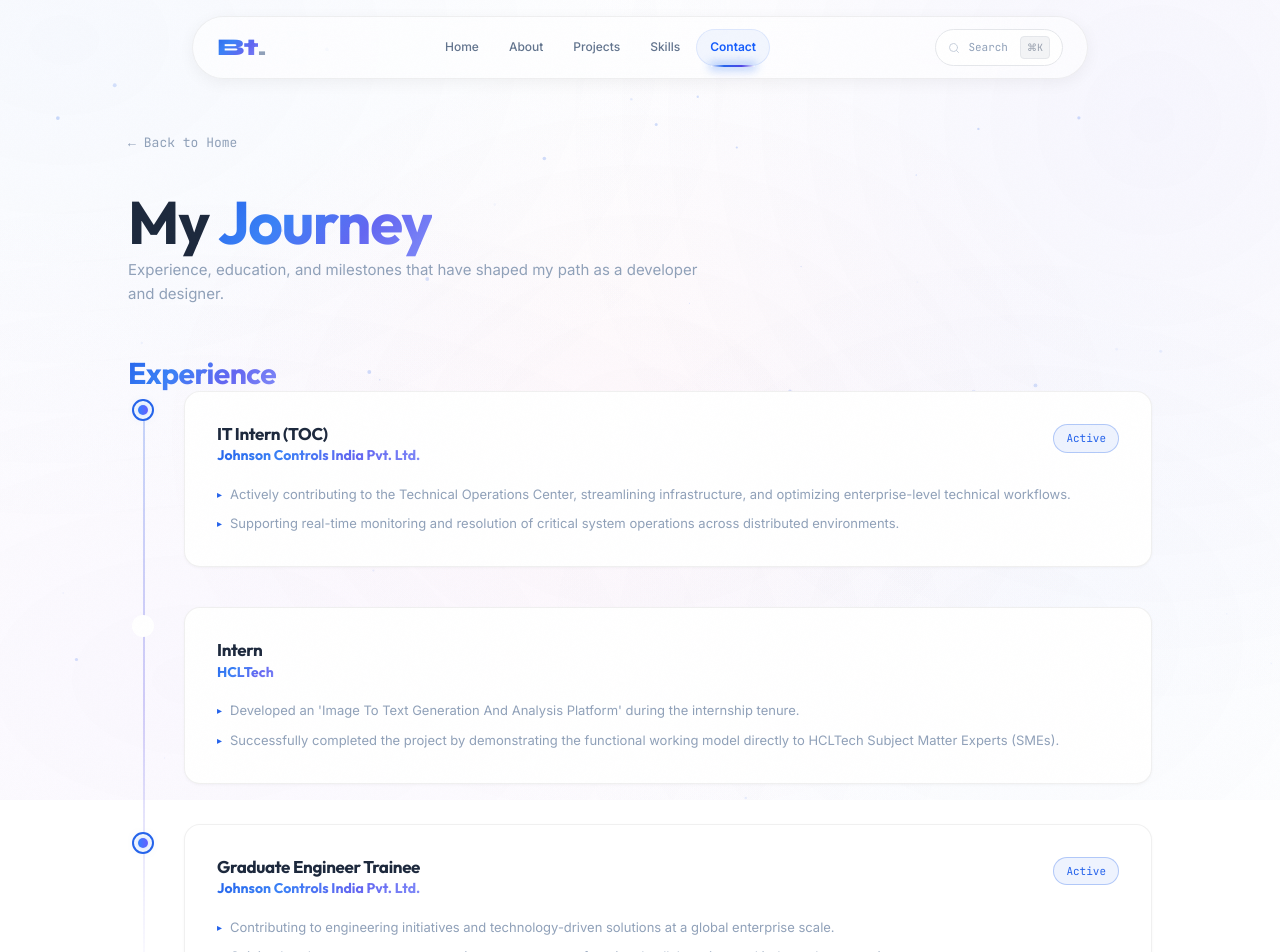
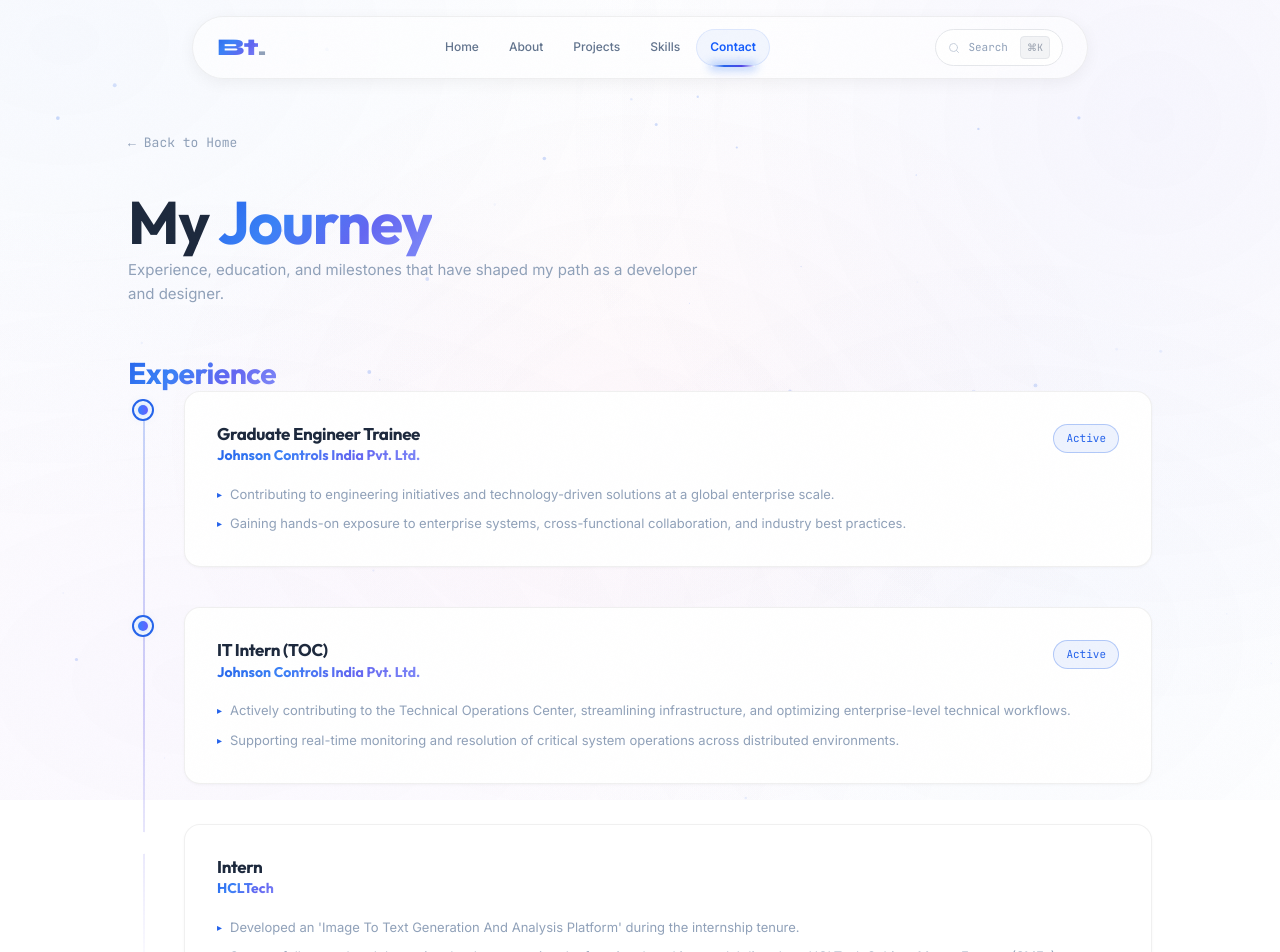
Before and after one commit to Gbhanuteja22/Portfolio2.0, a Next.js app: page /Portfolio2.0/achievements in a window 1280 px wide. Shown: the top 952 px of the page. Built offline with nearby package versions, Linux system fonts and the light colour scheme.

Commit message:
fix: move Graduate Engineer Trainee to top of experience list

```diff
--- a/src/app/achievements/page.tsx
+++ b/src/app/achievements/page.tsx
@@ -7,6 +7,15 @@ import CodingProfile from "@/components/ui/CodingProfile";
 
 /* ── Experience Data ── */
 const experiences = [
+    {
+        role: "Graduate Engineer Trainee",
+        company: "Johnson Controls India Pvt. Ltd.",
+        active: true,
+        impact: [
+            "Contributing to engineering initiatives and technology-driven solutions at a global enterprise scale.",
+            "Gaining hands-on exposure to enterprise systems, cross-functional collaboration, and industry best practices.",
+        ],
+    },
     {
         role: "IT Intern (TOC)",
         company: "Johnson Controls India Pvt. Ltd.",
@@ -23,15 +32,6 @@ const experiences = [
         impact: [
             "Developed an 'Image To Text Generation And Analysis Platform' during the internship tenure.",
             "Successfully completed the project by demonstrating the functional working model directly to HCLTech Subject Matter Experts (SMEs).",
-        ],
-    },
-    {
-        role: "Graduate Engineer Trainee",
-        company: "Johnson Controls India Pvt. Ltd.",
-        active: true,
-        impact: [
-            "Contributing to engineering initiatives and technology-driven solutions at a global enterprise scale.",
-            "Gaining hands-on exposure to enterprise systems, cross-functional collaboration, and industry best practices.",
         ],
     },
 ];
```
